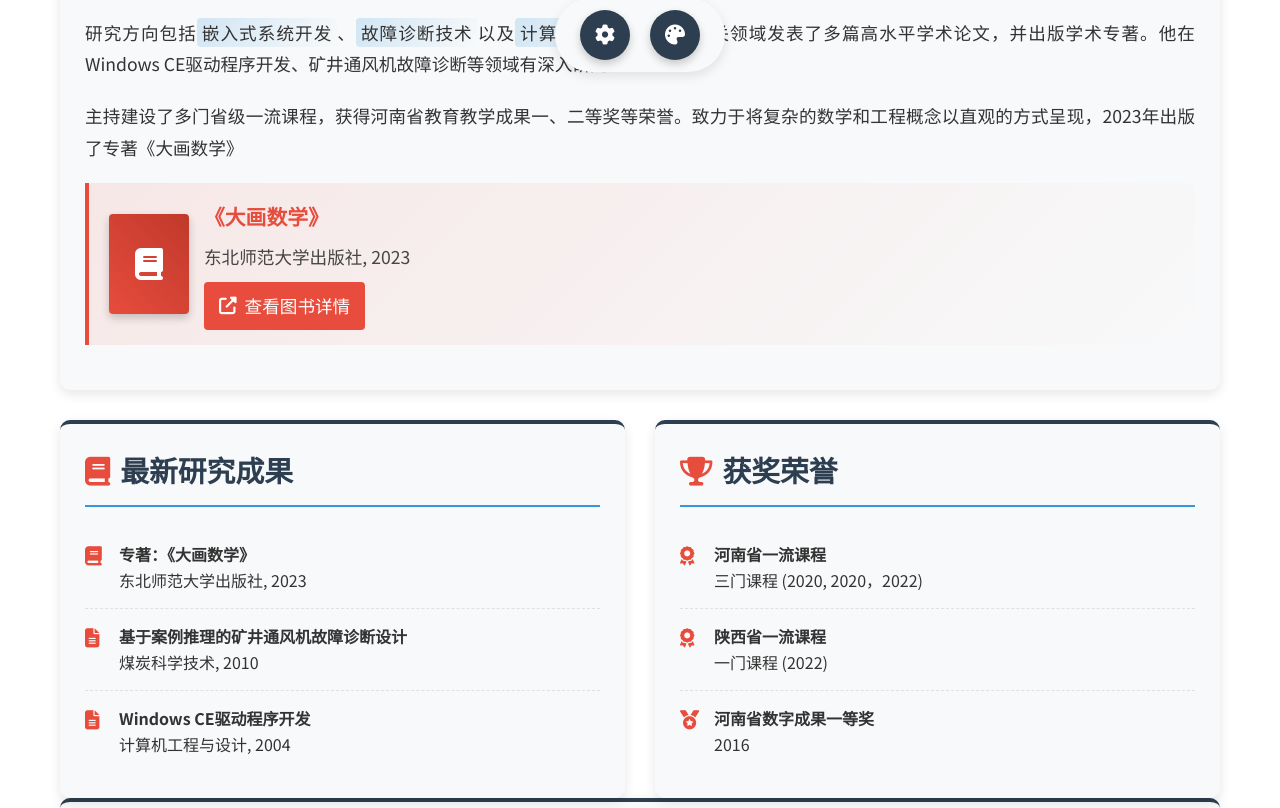
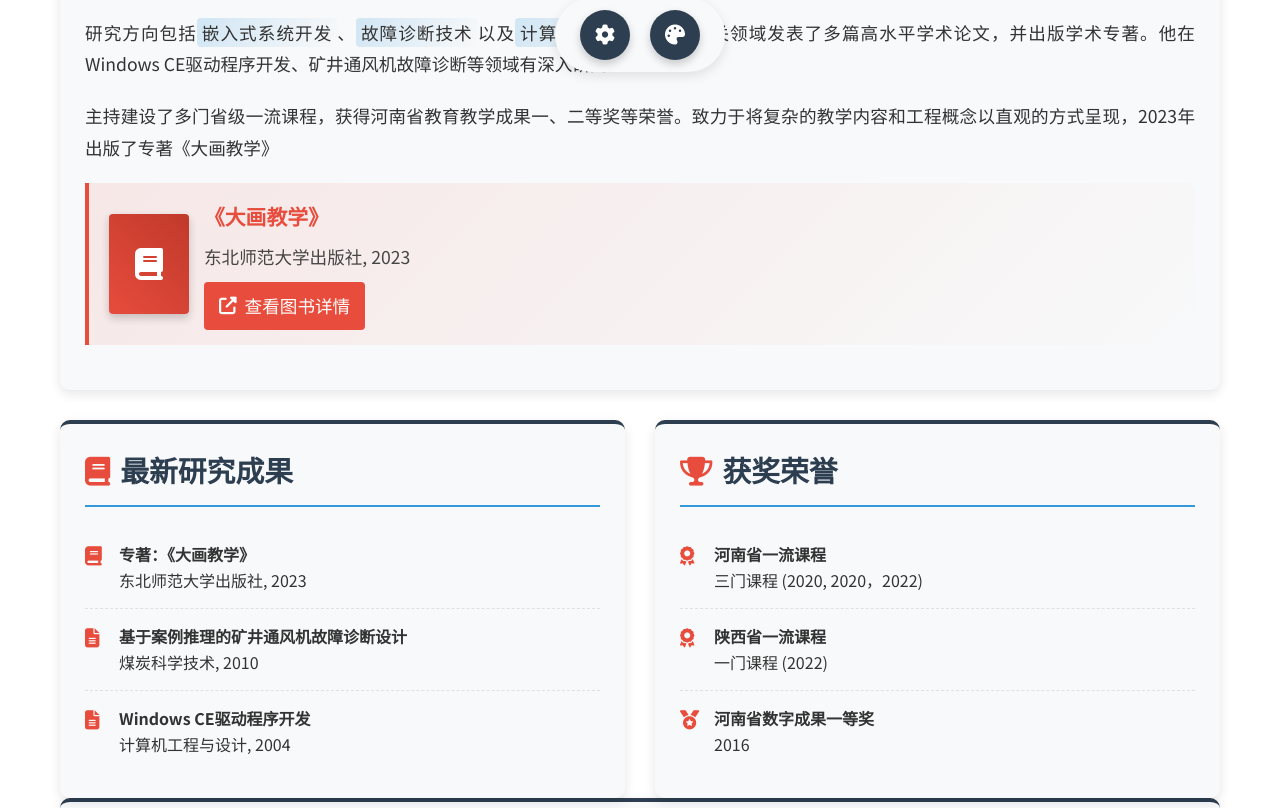
Before and after one commit to raymondlit/homepage, a plain HTML site: page index.html in a window 1280 px wide. Shown: the part 708-1516 px from the top of the page. Drawn offline with nearby package versions, Linux system fonts and the light colour scheme; a web font is replaced by a local one.

Commit message:
Add files via upload

```diff
--- a/index.html
+++ b/index.html
@@ -877,14 +877,14 @@
                 <div class="bio-content">
                     <p>李蒙，<span class="highlight">洛阳理工学院电子信息学院教授</span>，长期从事计算机科学与技术、电子信息工程领域的教学与科研工作。在学术研究和教学改革方面取得了显著成果，多次获得省级教学奖励。</p>
                     <p>研究方向包括<span class="highlight">嵌入式系统开发</span>、<span class="highlight">故障诊断技术</span>以及<span class="highlight">计算机工程应用</span>，在相关领域发表了多篇高水平学术论文，并出版学术专著。他在Windows CE驱动程序开发、矿井通风机故障诊断等领域有深入研究。</p>
-                    <p>主持建设了多门省级一流课程，获得河南省教育教学成果一、二等奖等荣誉。致力于将复杂的数学和工程概念以直观的方式呈现，2023年出版了专著《大画数学》</p>
+                    <p>主持建设了多门省级一流课程，获得河南省教育教学成果一、二等奖等荣誉。致力于将复杂的教学内容和工程概念以直观的方式呈现，2023年出版了专著《大画教学》</p>
 
                     <div class="book-promotion">
                         <div class="book-cover">
                             <i class="fas fa-book"></i>
                         </div>
                         <div class="book-info">
-                            <h4>《大画数学》</h4>
+                            <h4>《大画教学》</h4>
                             <p>东北师范大学出版社, 2023</p>
                             <a href="https://raymondlit.github.io/The_Arts_of_Teaching/" class="promo-btn" target="_blank">
                                 <i class="fas fa-external-link-alt"></i> 查看图书详情
@@ -900,7 +900,7 @@
                     <li>
                         <i class="fas fa-book"></i>
                         <div>
-                            <strong>专著：《大画数学》</strong>
+                            <strong>专著：《大画教学》</strong>
                             <p>东北师范大学出版社, 2023</p>
                         </div>
                     </li>
@@ -1030,7 +1030,7 @@
                         <li><i class="fas fa-check-circle"></i> 基于案例推理的故障诊断</li>
                         <li><i class="fas fa-check-circle"></i> Windows CE驱动程序开发</li>
                         <li><i class="fas fa-check-circle"></i> 教育信息化技术研究</li>
-                        <li><i class="fas fa-check-circle"></i> 数学可视化工具开发</li>
+                        <li><i class="fas fa-check-circle"></i> 教学可视化工具开发</li>
                     </ul>
                 </div>
 
```
